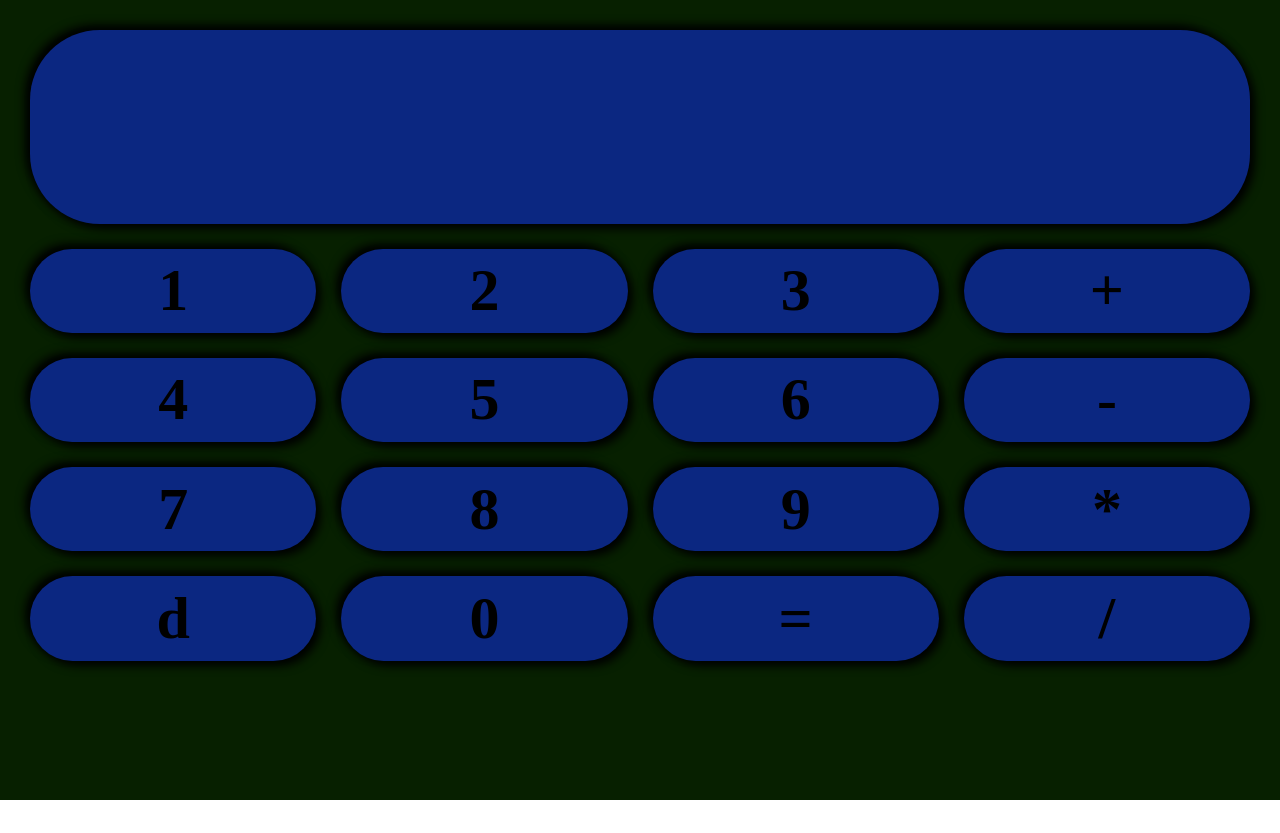
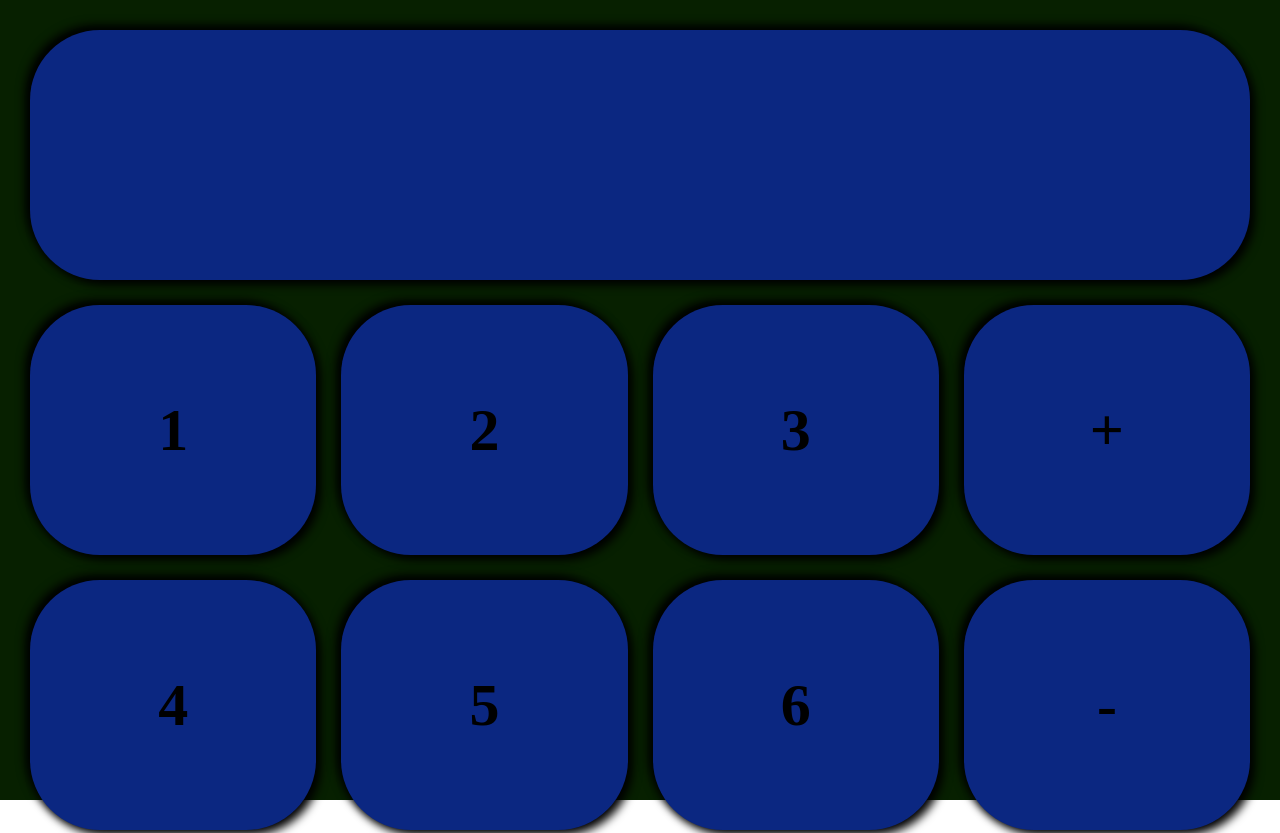
Before and after one commit to Aboody-star/calculator, a plain HTML site: page index.html in a window 1280 px wide. Shown: the top 833 px of the page. Before the commit the page ends 800 px from the top, so only its background shows below. Drawn offline with Linux system fonts and the light colour scheme.

Commit message:
Update calculator.css

```diff
--- a/calculator.css
+++ b/calculator.css
@@ -14,6 +14,7 @@
   padding: 30px;
 }
 #f div{
+  height: 250px;
   transition: 1s;
   border-radius: 70px;
   display: flex;
@@ -32,7 +33,7 @@
 }
 #s19{
   grid-column: 1/5;
-  grid-row: 1/3;
+  grid-row: 1/1;
   padding: 20px;
   font-size: 60px;
 }
```
